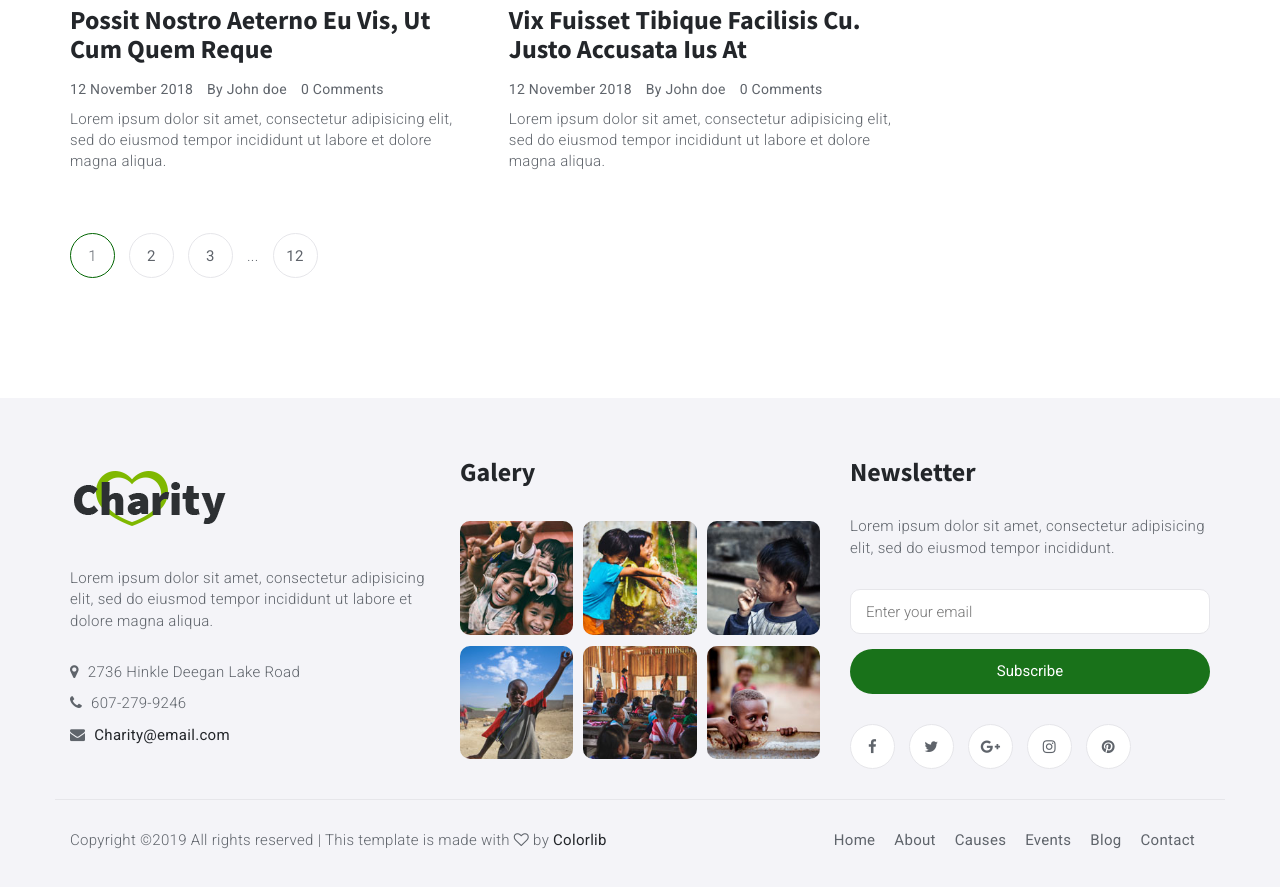
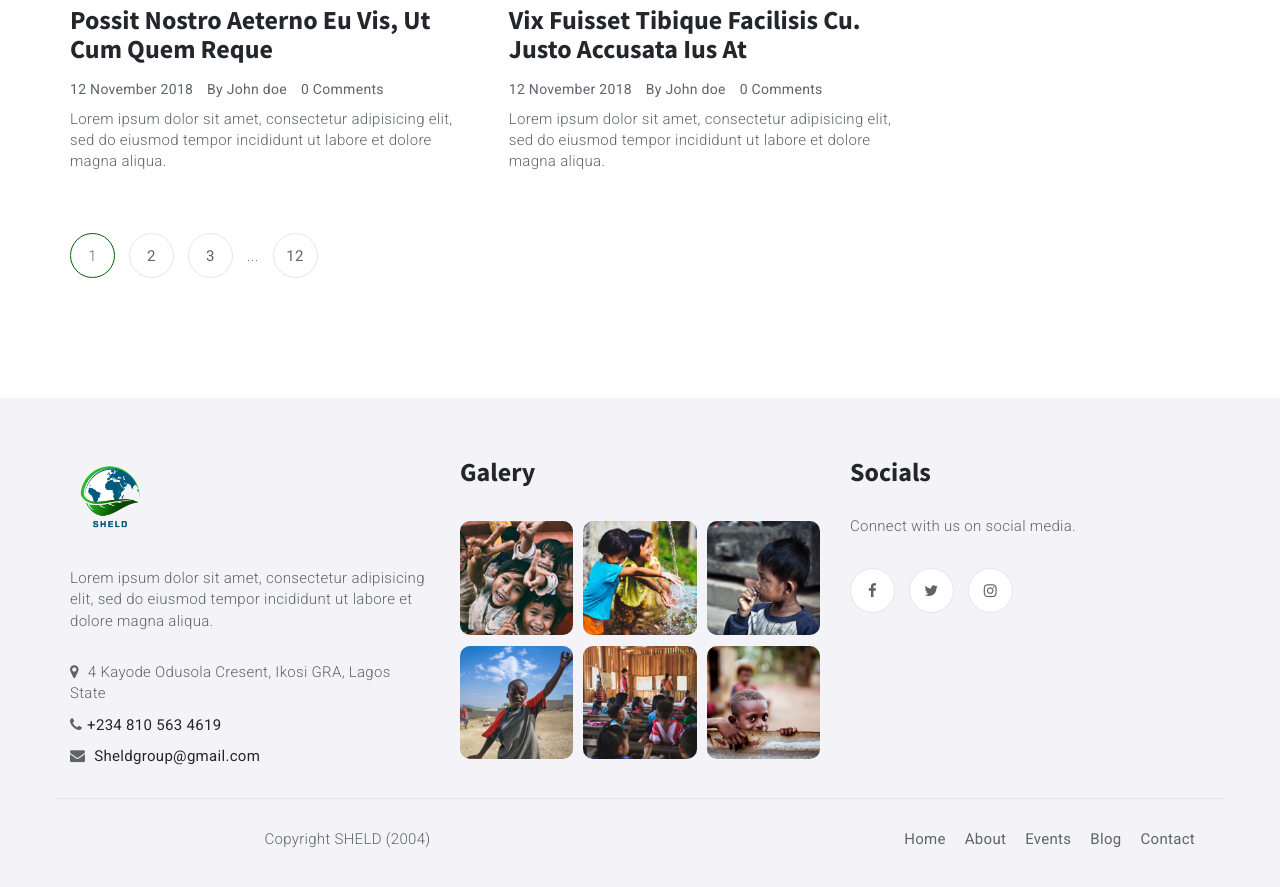
Before and after one commit to SHELDINTIATIVE/SHELD, a plain HTML site: page blog.html in a window 1280 px wide. Shown: the part 1795-2682 px from the top of the page. Drawn offline with Linux system fonts and the light colour scheme.

Commit message:
made changes and added the blog page

```diff
--- a/blog.html
+++ b/blog.html
@@ -7,7 +7,7 @@
 	<meta name="viewport" content="width=device-width, initial-scale=1">
 	<!-- The above 3 meta tags *must* come first in the head; any other head content must come *after* these tags -->
 
-	<title>Charity HTML Template</title>
+	<title>SHELD initiative</title>
 
 	<!-- Google font -->
 	<link href="https://fonts.googleapis.com/css?family=Roboto:300,400%7CSource+Sans+Pro:700" rel="stylesheet">
@@ -43,7 +43,7 @@
 				<div class="navbar-header">
 					<!-- Logo -->
 					<div class="navbar-brand">
-						<a class="logo" href="index.html"><img src="img/logo.png" alt="logo"></a>
+						<a class="logo" href="index.html"><img src="img/SHELD logo.jpg" alt="logo"></a>
 					</div>
 					<!-- Logo -->
 
@@ -75,6 +75,9 @@
 				<ul class="navbar-menu nav navbar-nav navbar-right">
 					<li><a href="index.html">Home</a></li>
 					<li><a href="#">About</a></li>
+					<li><a href="events.html">Events</a></li>
+					<li><a href="blog.html">Blog</a></li>
+                <!--
 					<li class="has-dropdown"><a href="#">Causes</a>
 						<ul class="dropdown">
 							<li><a href="single-cause.html">Single Cause</a></li>
@@ -91,7 +94,9 @@
 							<li><a href="single-blog.html">Single Blog</a></li>
 						</ul>
 					</li>
+				-->
 					<li><a href="#">Contact</a></li>
+					<li><a href="#">Join Us</a></li>
 				</ul>
 				<!-- Nav menu -->
 			</div>
@@ -442,13 +447,13 @@
 				<div class="col-md-4">
 					<div class="footer">
 						<div class="footer-logo">
-							<a class="logo" href="#"><img src="./img/logo.png" alt=""></a>
+							<a class="logo" href="#"><img src="img/lloggo.png" alt=""></a>
 						</div>
 						<p>Lorem ipsum dolor sit amet, consectetur adipisicing elit, sed do eiusmod tempor incididunt ut labore et dolore magna aliqua.</p>
 						<ul class="footer-contact">
-							<li><i class="fa fa-map-marker"></i> 2736 Hinkle Deegan Lake Road</li>
-							<li><i class="fa fa-phone"></i> 607-279-9246</li>
-							<li><i class="fa fa-envelope"></i> <a href="#">Charity@email.com</a></li>
+							<li><i class="fa fa-map-marker"></i> 4 Kayode Odusola Cresent, Ikosi GRA, Lagos State </li>
+							<li><i class="fa fa-phone"></i><a href="tel:+234 810 563 4619"></i>+234 810 563 4619 </li></a>
+							<li><i class="fa fa-envelope"></i> <a href="mailto: <Sheld>Sheldgroup@gmail.com">Sheldgroup@gmail.com</a></li>
 						</ul>
 					</div>
 				</div>
@@ -473,18 +478,18 @@
 				<!-- footer newsletter -->
 				<div class="col-md-4">
 					<div class="footer">
-						<h3 class="footer-title">Newsletter</h3>
-						<p>Lorem ipsum dolor sit amet, consectetur adipisicing elit, sed do eiusmod tempor incididunt.</p>
+						<h3 class="footer-title">Socials</h3>
+						<p>Connect with us on social media.</p>
 						<form class="footer-newsletter">
-							<input class="input" type="email" placeholder="Enter your email">
+						<!--	<input class="input" type="email" placeholder="Enter your email">
 							<button class="primary-button">Subscribe</button>
-						</form>
+						</form>-->
 						<ul class="footer-social">
 							<li><a href="#"><i class="fa fa-facebook"></i></a></li>
 							<li><a href="#"><i class="fa fa-twitter"></i></a></li>
-							<li><a href="#"><i class="fa fa-google-plus"></i></a></li>
+							<!--<li><a href="#"><i class="fa fa-google-plus"></i></a></li>-->
 							<li><a href="#"><i class="fa fa-instagram"></i></a></li>
-							<li><a href="#"><i class="fa fa-pinterest"></i></a></li>
+							<!--<li><a href="#"><i class="fa fa-pinterest"></i></a></li>-->
 						</ul>
 					</div>
 				</div>
@@ -496,20 +501,24 @@
 			<div id="footer-bottom" class="row">
 				<div class="col-md-6 col-md-push-6">
 					<ul class="footer-nav">
-						<li><a href="#">Home</a></li>
-						<li><a href="#">About</a></li>
+						<li><a href="index.html">Home</a></li>
+						<li><a href="AboutUs.html">About</a></li>
+						<!--
 						<li><a href="#">Causes</a></li>
-						<li><a href="#">Events</a></li>
-						<li><a href="#">Blog</a></li>
+						-->
+						<li><a href="events.html">Events</a></li>
+						<li><a href="blog.html">Blog</a></li>
 						<li><a href="#">Contact</a></li>
 					</ul>
 				</div>
 
 				<div class="col-md-6 col-md-pull-6">
 					<div class="footer-copyright">
-						<span><!-- Link back to Colorlib can't be removed. Template is licensed under CC BY 3.0. -->
+						<!--
+						<span><!-- Link back to Colorlib can't be removed. Template is licensed under CC BY 3.0.
 Copyright &copy;<script>document.write(new Date().getFullYear());</script> All rights reserved | This template is made with <i class="fa fa-heart-o" aria-hidden="true"></i> by <a href="https://colorlib.com" target="_blank">Colorlib</a>
 <!-- Link back to Colorlib can't be removed. Template is licensed under CC BY 3.0. --></span>
+<center> <p>Copyright SHELD (2004)</p></center>
 					</div>
 				</div>
 			</div>
```
Also changed, not shown: AboutUs.html (+3 -3 lines), events.html (+4 -4 lines), index.html (+4 -5 lines).
